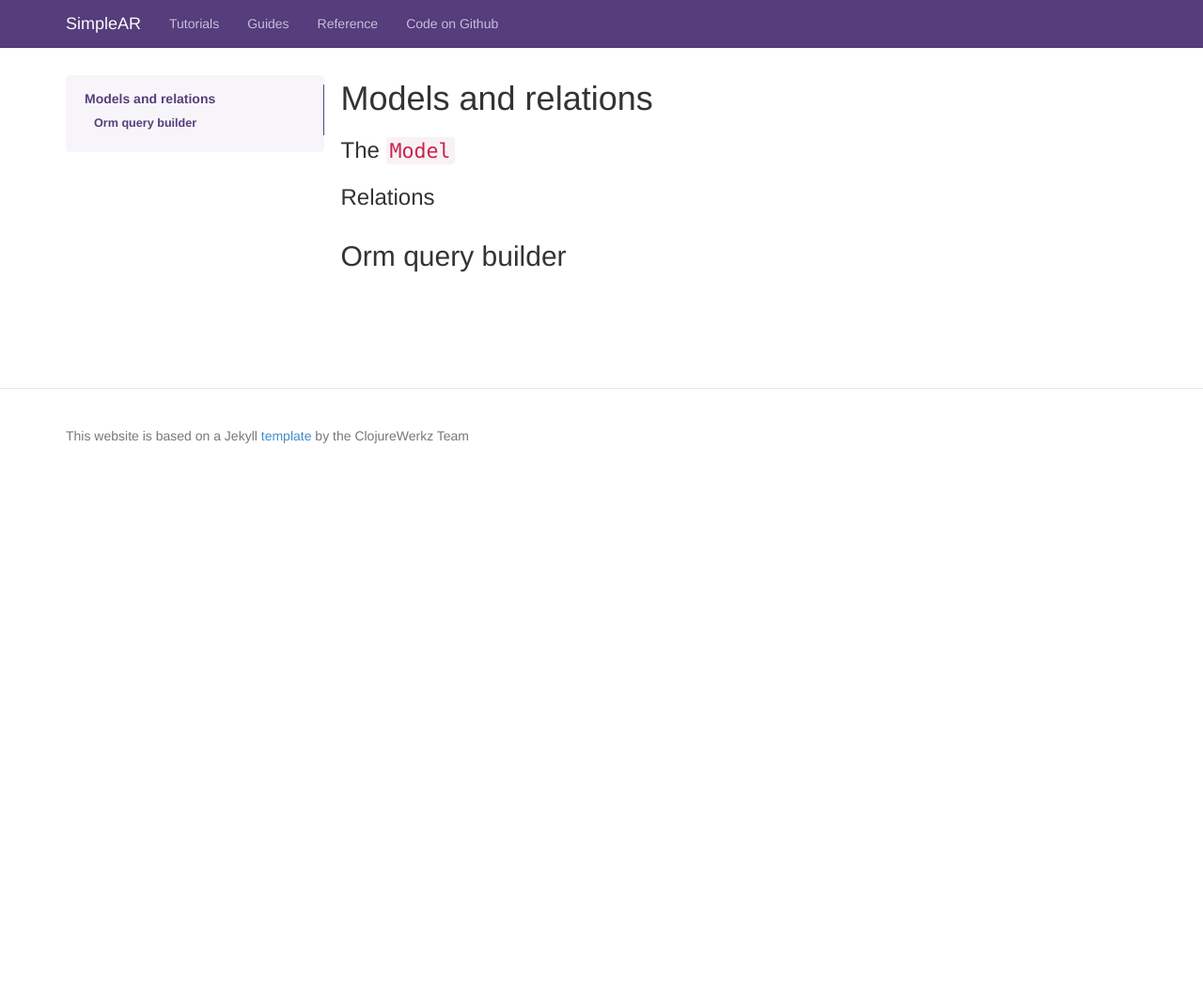
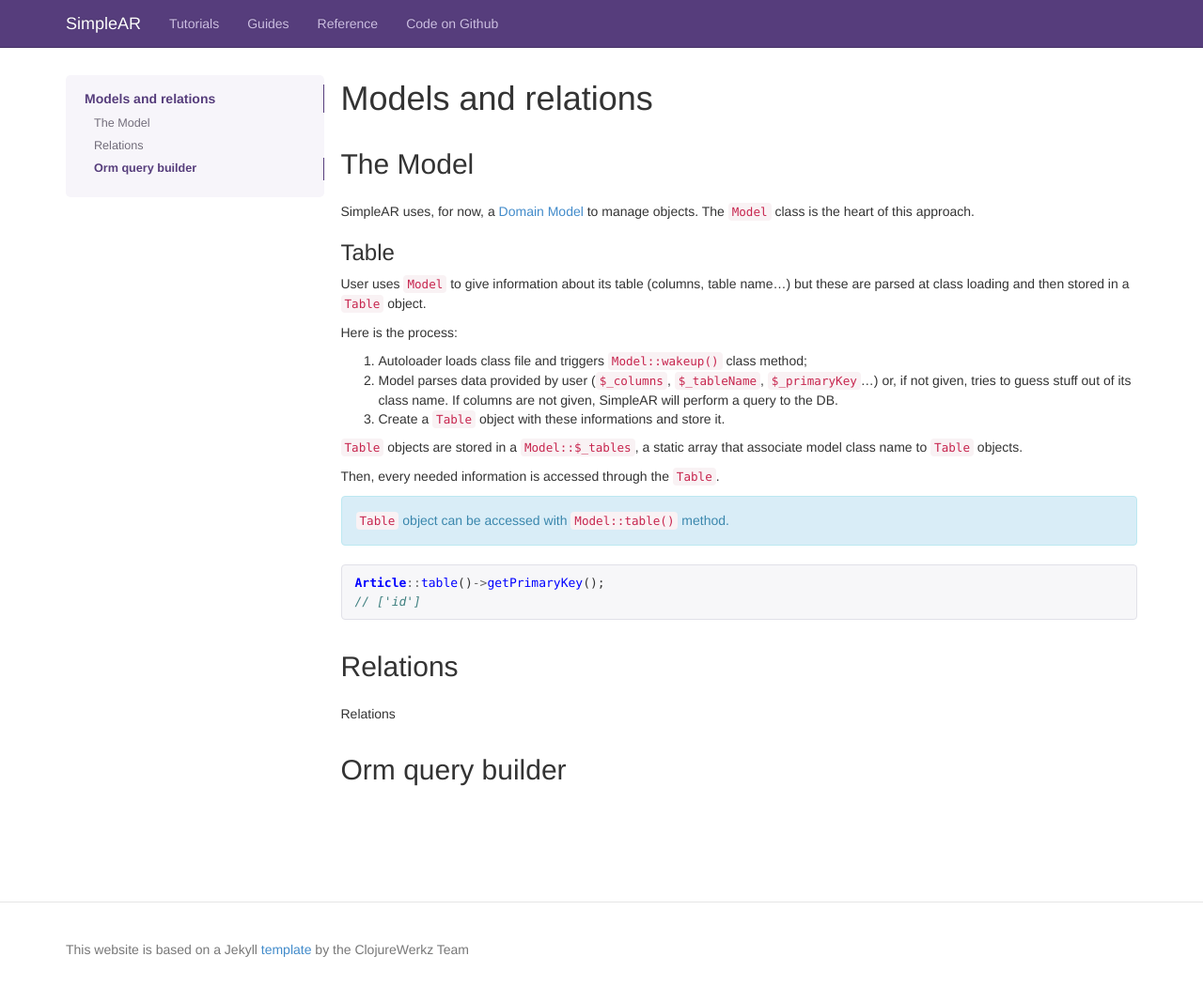
Before and after one commit to Lebugg/SimpleAR, a Jekyll site: the page built from articles/reference/models-relations.md, in a window 1280 px wide and 1051 px high. Shown: the whole window at 94% size. Built offline with Jekyll 4.4.1, drawn with Linux system fonts in a browser that asks for light colours; some web fonts are replaced; Markdown is read by kramdown in place of the engine named in the settings.

Commit message:
Continue

```diff
--- a/articles/reference/models-relations.md
+++ b/articles/reference/models-relations.md
@@ -5,8 +5,41 @@ layout: article
 
 # Models and relations
 
-### The `Model`
-### Relations
+## The Model
 
+SimpleAR uses, for now, a [Domain
+Model](http://martinfowler.com/eaaCatalog/domainModel.html) to manage objects.
+The `Model` class is the heart of this approach.
+
+### Table
+
+User uses `Model` to give information about its table (columns, table name...)
+but these are parsed at class loading and then stored in a `Table` object.
+
+Here is the process:
+
+1. Autoloader loads class file and triggers `Model::wakeup()` class method;
+2. Model parses data provided by user (`$_columns`, `$_tableName`,
+`$_primaryKey`...) or, if not given, tries to guess stuff out of its class name.
+If columns are not given, SimpleAR will perform a query to the DB.
+3. Create a `Table` object with these informations and store it.
+
+`Table` objects are stored in a `Model::$_tables`, a static array that associate
+model class name to `Table` objects.
+
+Then, every needed information is accessed through the `Table`.
+<p class="alert alert-info">
+<code>Table</code> object can be accessed with <code>Model::table()</code>
+method.
+</p>
+
+{% highlight php startinline %}
+Article::table()->getPrimaryKey();
+// ['id']
+{% endhighlight %}
+
+## Relations
+
+Relations
 
 ## Orm query builder
```
Also changed, not shown: articles/guides/relations.md (+1 -1 lines), articles/reference.md (+5 -0 lines).
